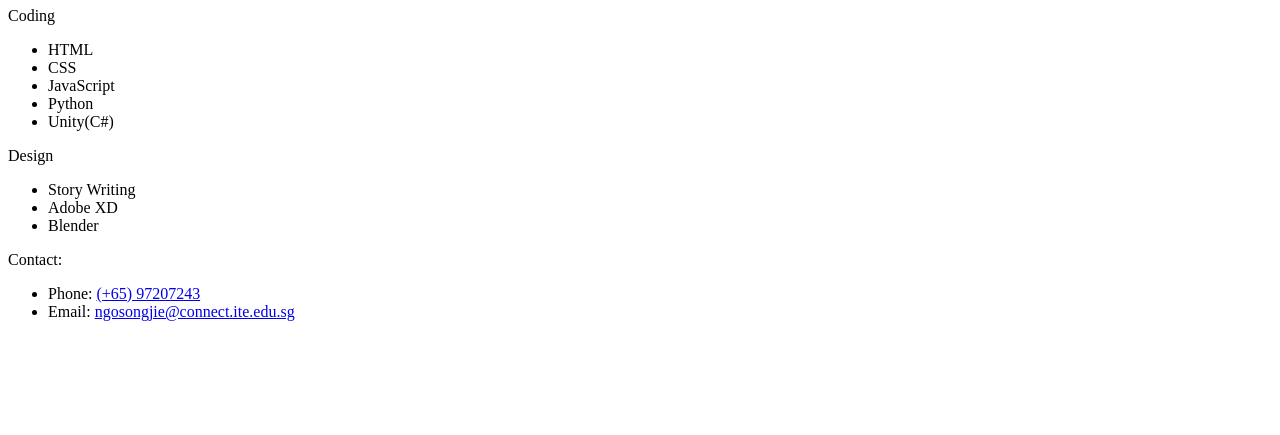
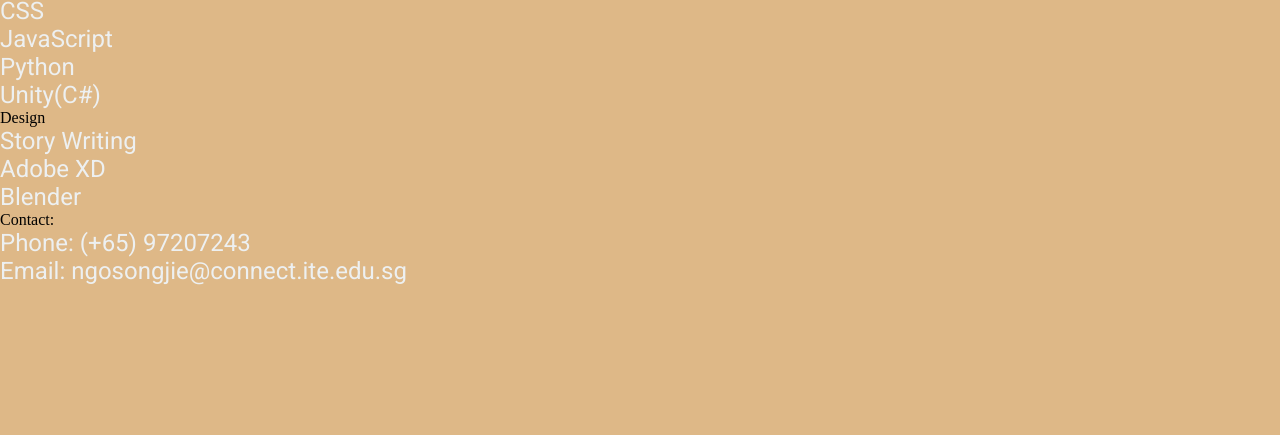
Before and after one commit to NgoSongJie/ngosongjie.github.io, a plain HTML site: page About.html in a window 1280 px wide. Shown: the part 365-800 px from the top of the page. Drawn offline with Linux system fonts and the light colour scheme.

Commit message:
Add files via upload

```diff
--- a/About.html
+++ b/About.html
@@ -3,7 +3,7 @@
 <head>
     <meta charset="UTF-8">
     <meta name="viewport" content="width=device-width, initial-scale=1.0">
-    <link rel="stylesheet" type=“text/css” href="style.css">
+    <link rel="stylesheet" href="style.css">
     <title>About Me</title>
 </head>
 <body>
```
Also changed, not shown: Project.html (+1 -1 lines), index.html (+1 -1 lines).
